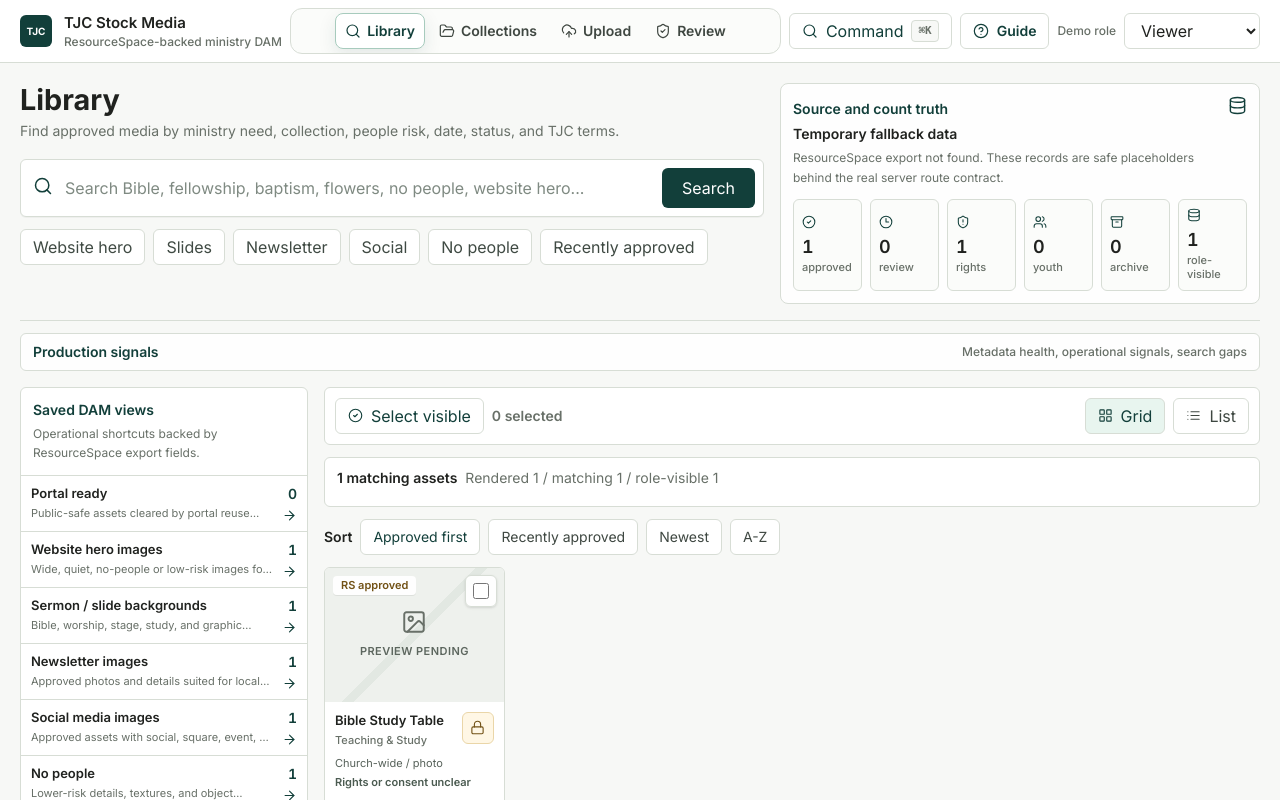
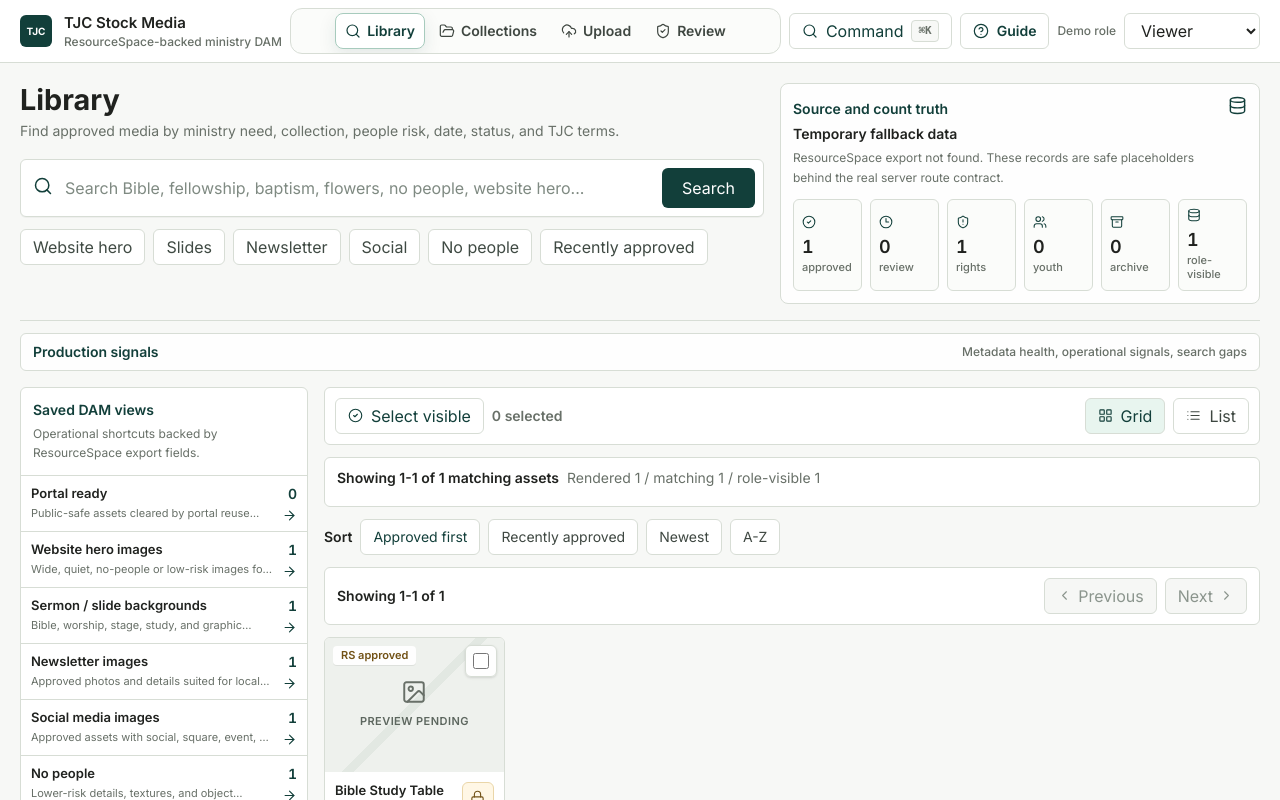
Before and after one commit to Hali0321/tjc-stock-media, a Next.js app in the folder frontend/: page / in a window 1280 px wide. Shown: the top 800 px of the page. Built offline with nearby package versions, Linux system fonts and the light colour scheme.

Commit message:
Add library pagination and sanitize viewer payloads

```diff
--- a/frontend/app/api/assets/search/route.ts
+++ b/frontend/app/api/assets/search/route.ts
@@ -8,6 +8,11 @@ export const dynamic = "force-dynamic";
 function normalizeLimit(value: string | null) {
   const parsed = Number(value || 72);
   return Number.isFinite(parsed) ? Math.min(Math.max(Math.trunc(parsed), 1), 120) : 72;
+}
+
+function normalizeOffset(value: string | null) {
+  const parsed = Number(value || 0);
+  return Number.isFinite(parsed) ? Math.max(Math.trunc(parsed), 0) : 0;
 }
 
 export async function GET(request: NextRequest) {
@@ -24,12 +29,13 @@ export async function GET(request: NextRequest) {
   const collection = normalizeTextField(params.get("collection"), "", 80) || undefined;
   const sort = normalizeTextField(params.get("sort"), "", 40) || undefined;
   const limit = normalizeLimit(params.get("limit"));
+  const offset = normalizeOffset(params.get("offset"));
   if (view && !isKnownSavedViewId(view)) {
     return NextResponse.json({ error: "Unknown saved view.", view }, { status: 400 });
   }
   if (collection && !isKnownCollectionId(collection)) {
     return NextResponse.json({ error: "Unknown collection.", collection }, { status: 400 });
   }
-  const result = await searchAssets({ role, query, filters, view, collection, sort, limit });
+  const result = await searchAssets({ role, query, filters, view, collection, sort, limit, offset });
   return NextResponse.json(result);
 }
--- a/frontend/components/LibraryPage.tsx
+++ b/frontend/components/LibraryPage.tsx
@@ -6,10 +6,10 @@ import Link from "next/link";
 import { AssetCard } from "@/components/AssetCard";
 import { CollectionAlbumCard } from "@/components/CollectionAlbumCard";
 import { FilterSidebar } from "@/components/FilterSidebar";
+import { LibraryPagination } from "@/components/LibraryPagination";
 import { SavedViewCard } from "@/components/SavedViewCard";
 import { useDemoRole } from "@/components/RoleProvider";
 import type { CatalogSort, SearchResult, StockMediaAsset } from "@/lib/types";
-import { formatResultCount } from "@/lib/display";
 import { assetMetadataHealth } from "@/lib/asset-governance";
 import { cn } from "@/lib/ui";
 
@@ -95,6 +95,7 @@ export function LibraryPage() {
   const [filtersOpen, setFiltersOpen] = useState(false);
   const [viewMode, setViewMode] = useState<"grid" | "list">("grid");
   const [selectedIds, setSelectedIds] = useState<string[]>([]);
+  const [pageOffset, setPageOffset] = useState(0);
   const [batchMessage, setBatchMessage] = useState("");
   const [collectionTitle, setCollectionTitle] = useState("");
   const [collectionAudience, setCollectionAudience] = useState("Internal ministry");
@@ -102,12 +103,12 @@ export function LibraryPage() {
   const [collectionOwner, setCollectionOwner] = useState("Ministry media");
 
   const apiUrl = useMemo(() => {
-    const params = new URLSearchParams({ role, q: submittedQuery, sort, limit: "84" });
+    const params = new URLSearchParams({ role, q: submittedQuery, sort, limit: "84", offset: String(pageOffset) });
     if (selectedView) params.set("view", selectedView);
     if (selectedCollection) params.set("collection", selectedCollection);
     filters.forEach((filter) => params.append("filter", filter));
     return `/api/assets/search?${params.toString()}`;
-  }, [role, submittedQuery, filters, selectedView, selectedCollection, sort]);
+  }, [role, submittedQuery, filters, selectedView, selectedCollection, sort, pageOffset]);
 
   useEffect(() => {
     if (!ready) return;
@@ -147,6 +148,7 @@ export function LibraryPage() {
       setSelectedCollection("");
       setQuery("");
       setSubmittedQuery("");
+      setPageOffset(0);
       return;
     }
     if (initialCollection) {
@@ -154,12 +156,14 @@ export function LibraryPage() {
       setSelectedCollection(initialCollection);
       setQuery("");
       setSubmittedQuery("");
+      setPageOffset(0);
       return;
     }
     if (initialQuery) {
       setSelectedView("");
       setQuery(initialQuery);
       setSubmittedQuery(initialQuery);
+      setPageOffset(0);
     }
   }, []);
 
@@ -198,11 +202,13 @@ export function LibraryPage() {
     setSelectedCollection("");
     setQuery(nextQuery);
     setSubmittedQuery(nextQuery);
+    setPageOffset(0);
     replaceLibraryViewParam();
   }
 
   function toggleFilter(filter: string) {
     setFilters((current) => (current.includes(filter) ? current.filter((item) => item !== filter) : [...current, filter]));
+    setPageOffset(0);
   }
 
   function openSavedView(viewId: string) {
@@ -210,6 +216,7 @@ export function LibraryPage() {
     setSelectedCollection("");
     setQuery("");
     setSubmittedQuery("");
+    setPageOffset(0);
     replaceLibraryViewParam(viewId);
   }
 
@@ -219,6 +226,7 @@ export function LibraryPage() {
     setSubmittedQuery("");
     setQuery("");
     setFilters([]);
+    setPageOffset(0);
     replaceLibraryViewParam();
   }
 
@@ -231,6 +239,7 @@ export function LibraryPage() {
     setSelectedCollection(collectionId);
     setQuery(name);
     setSubmittedQuery("");
+    setPageOffset(0);
     replaceLibraryCollectionParam(collectionId);
   }
 
@@ -313,6 +322,7 @@ export function LibraryPage() {
   const activeCollection = result?.collections.find((collection) => collection.id === selectedCollection);
   const hasActiveSearch = Boolean(activeView || activeCollection || submittedQuery || filters.length);
   const visibleAssets = result?.assets || [];
+  const pagination = result?.pagination;
 
   return (
     <div className="dam-shell">
@@ -551,7 +561,13 @@ export function LibraryPage() {
 
             <div className="mb-3 grid gap-2 rounded-md border border-tjc-line bg-white px-3 py-2.5 text-sm text-tjc-muted" aria-live="polite">
               <div className="flex flex-wrap items-center gap-2">
-                <strong className="font-semibold text-tjc-ink">{loading ? "Loading results" : formatResultCount(result?.assets.length ?? 0, result?.total ?? 0)}</strong>
+                <strong className="font-semibold text-tjc-ink">
+                  {loading
+                    ? "Loading results"
+                    : pagination && result?.total
+                      ? `Showing ${pagination.rangeStart.toLocaleString()}-${pagination.rangeEnd.toLocaleString()} of ${result.total.toLocaleString()} matching assets`
+                      : "No matching assets"}
+                </strong>
                 <span>Rendered {result?.counts.rendered ?? result?.assets.length ?? 0} / matching {result?.counts.matching ?? result?.total ?? 0} / role-visible {result?.counts.visibleToRole ?? 0}</span>
               </div>
               {activeView ? (
@@ -583,11 +599,35 @@ export function LibraryPage() {
             <section className="mb-3 flex flex-wrap items-center gap-2 text-sm text-tjc-muted" aria-label="Sort results">
               <span className="font-semibold text-tjc-ink">Sort</span>
               {sortOptions.map((option) => (
-                <button type="button" key={option} className={cn("min-h-9 rounded-md border border-tjc-line bg-white px-3 font-semibold text-[#3e4741] transition hover:bg-[#eef7f1] active:translate-y-px", sort === option && "border-[#9bc5b5] bg-[#e8f5ef] text-tjc-evergreen")} onClick={() => setSort(option)} aria-pressed={sort === option}>
+                <button
+                  type="button"
+                  key={option}
+                  className={cn("min-h-9 rounded-md border border-tjc-line bg-white px-3 font-semibold text-[#3e4741] transition hover:bg-[#eef7f1] active:translate-y-px", sort === option && "border-[#9bc5b5] bg-[#e8f5ef] text-tjc-evergreen")}
+                  onClick={() => {
+                    setSort(option);
+                    setPageOffset(0);
+                  }}
+                  aria-pressed={sort === option}
+                >
                   {option}
                 </button>
               ))}
             </section>
+
+            {pagination ? (
+              <div className="mb-3">
+                <LibraryPagination
+                  rangeStart={pagination.rangeStart}
+                  rangeEnd={pagination.rangeEnd}
+                  total={result?.total ?? 0}
+                  hasPrevious={pagination.hasPrevious}
+                  hasNext={pagination.hasNext}
+                  loading={loading}
+                  onPrevious={() => setPageOffset(pagination.previousOffset)}
+                  onNext={() => setPageOffset(pagination.nextOffset)}
+                />
+              </div>
+            ) : null}
 
             {loading ? <AssetGridSkeleton /> : null}
             {!loading && result?.assets.length === 0 ? (
@@ -612,6 +652,20 @@ export function LibraryPage() {
                 {visibleAssets.map((asset) => <AssetListRow key={asset.id} asset={asset} selected={selectedIds.includes(asset.id)} onToggle={() => toggleSelected(asset.id)} />)}
               </div>
             )}
+            {pagination && result?.total ? (
+              <div className="mt-3">
+                <LibraryPagination
+                  rangeStart={pagination.rangeStart}
+                  rangeEnd={pagination.rangeEnd}
+                  total={result.total}
+                  hasPrevious={pagination.hasPrevious}
+                  hasNext={pagination.hasNext}
+                  loading={loading}
+                  onPrevious={() => setPageOffset(pagination.previousOffset)}
+                  onNext={() => setPageOffset(pagination.nextOffset)}
+                />
+              </div>
+            ) : null}
           </section>
 
           <section id="collections" className="mt-6 scroll-mt-24" aria-label="Featured collections">
--- /dev/null
+++ b/frontend/components/LibraryPagination.tsx
@@ -0,0 +1,63 @@
+"use client";
+
+import { ChevronLeft, ChevronRight } from "lucide-react";
+import { cn } from "@/lib/ui";
+
+type LibraryPaginationProps = {
+  rangeStart: number;
+  rangeEnd: number;
+  total: number;
+  hasPrevious: boolean;
+  hasNext: boolean;
+  onPrevious: () => void;
+  onNext: () => void;
+  loading?: boolean;
+};
+
+export function LibraryPagination({
+  rangeStart,
+  rangeEnd,
+  total,
+  hasPrevious,
+  hasNext,
+  onPrevious,
+  onNext,
+  loading
+}: LibraryPaginationProps) {
+  const disabledPrevious = loading || !hasPrevious;
+  const disabledNext = loading || !hasNext;
+  const totalText = total.toLocaleString();
+  const rangeText = total ? `Showing ${rangeStart.toLocaleString()}-${rangeEnd.toLocaleString()} of ${totalText}` : "No matching assets";
+
+  return (
+    <nav className="flex flex-wrap items-center justify-between gap-2 rounded-md border border-tjc-line bg-white px-3 py-2.5" aria-label="Asset result pagination">
+      <strong className="text-sm font-semibold text-tjc-ink">{loading ? "Loading results" : rangeText}</strong>
+      <div className="flex items-center gap-2">
+        <button
+          type="button"
+          className={cn(
+            "inline-flex min-h-9 items-center gap-1.5 rounded-md border border-tjc-line px-3 text-sm font-semibold transition",
+            disabledPrevious ? "cursor-not-allowed bg-[#f6f7f5] text-[#8b958d]" : "bg-white text-tjc-evergreen hover:bg-[#eef7f1] active:translate-y-px"
+          )}
+          onClick={onPrevious}
+          disabled={disabledPrevious}
+        >
+          <ChevronLeft size={15} strokeWidth={1.8} aria-hidden="true" />
+          Previous
+        </button>
+        <button
+          type="button"
+          className={cn(
+            "inline-flex min-h-9 items-center gap-1.5 rounded-md border border-tjc-line px-3 text-sm font-semibold transition",
+            disabledNext ? "cursor-not-allowed bg-[#f6f7f5] text-[#8b958d]" : "bg-white text-tjc-evergreen hover:bg-[#eef7f1] active:translate-y-px"
+          )}
+          onClick={onNext}
+          disabled={disabledNext}
+        >
+          Next
+          <ChevronRight size={15} strokeWidth={1.8} aria-hidden="true" />
+        </button>
+      </div>
+    </nav>
+  );
+}
--- a/frontend/lib/catalog.ts
+++ b/frontend/lib/catalog.ts
@@ -613,7 +613,8 @@ export async function searchAssets({
   view,
   collection,
   sort,
-  limit = 72
+  limit = 72,
+  offset = 0
 }: {
   role: DemoRole;
   query: string;
@@ -622,9 +623,11 @@ export async function searchAssets({
   collection?: string;
   sort?: string;
   limit?: number;
+  offset?: number;
 }): Promise<SearchResult> {
   const { assets, status } = await getActiveMediaSource();
   const safeLimit = Number.isFinite(limit) ? Math.min(Math.max(Math.trunc(limit), 1), 120) : 72;
+  const safeOffset = Number.isFinite(offset) ? Math.max(Math.trunc(offset), 0) : 0;
   const roleVisible = assets.filter((asset) => decideAccess(role, "viewAsset", asset).allowed);
   const intent = !view && !collection ? matchSearchIntent(query) : undefined;
   const selectedViewId = normalizeSavedViewId(view) || intent?.matchedView;
@@ -639,11 +642,24 @@ export async function searchAssets({
   const sorted = sortCatalogAssets(visible, sort);
 
   const counts = countAssetGovernance(roleVisible);
-  const rendered = sorted.slice(0, safeLimit).length;
+  const pagedAssets = sorted.slice(safeOffset, safeOffset + safeLimit);
+  const rendered = pagedAssets.length;
+  const rangeStart = sorted.length && rendered ? safeOffset + 1 : 0;
+  const rangeEnd = sorted.length && rendered ? safeOffset + rendered : 0;
 
   return {
-    assets: sorted.slice(0, safeLimit).map((asset) => assetWithRoleImageUrls(asset, role)),
+    assets: pagedAssets.map((asset) => assetWithRoleImageUrls(asset, role)),
     total: sorted.length,
+    pagination: {
+      offset: safeOffset,
+      limit: safeLimit,
+      rangeStart,
+      rangeEnd,
+      hasPrevious: safeOffset > 0,
+      hasNext: safeOffset + rendered < sorted.length,
+      previousOffset: Math.max(safeOffset - safeLimit, 0),
+      nextOffset: safeOffset + safeLimit
+    },
     source: status,
     counts: {
       ...counts,
--- a/frontend/lib/types.ts
+++ b/frontend/lib/types.ts
@@ -319,6 +319,16 @@ export type DamReadinessResult = {
 export type SearchResult = {
   assets: StockMediaAsset[];
   total: number;
+  pagination: {
+    offset: number;
+    limit: number;
+    rangeStart: number;
+    rangeEnd: number;
+    hasPrevious: boolean;
+    hasNext: boolean;
+    previousOffset: number;
+    nextOffset: number;
+  };
   source: MediaSourceStatus;
   counts: {
     rawTotal: number;
```
Also changed, not shown: frontend/lib/presentation.ts (+17 -2 lines), 5 other files (tests, documents, lock files or other folders).
